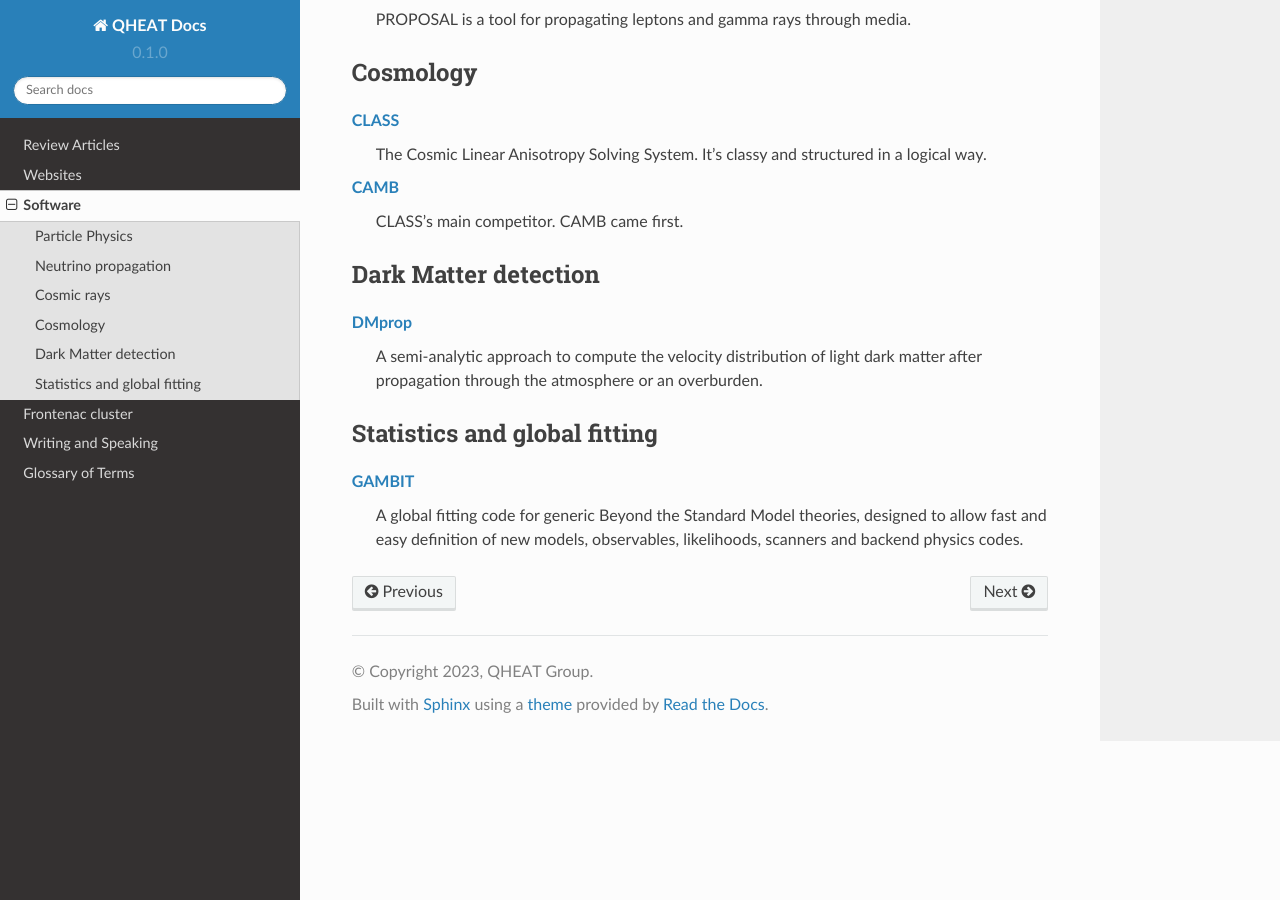
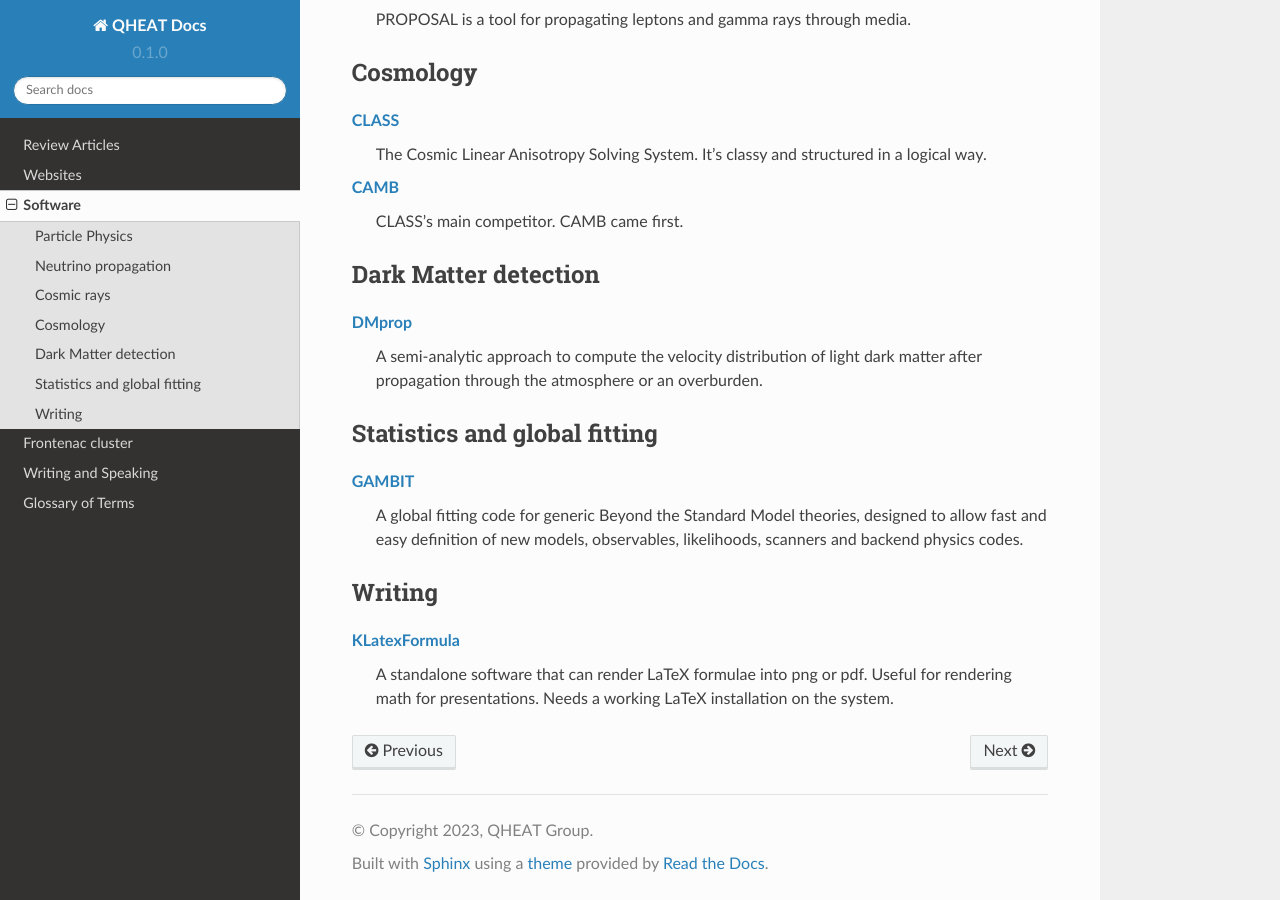
Before and after one commit to aaronvincent/QHEAT, a Sphinx documentation site: the page built from docs/source/software.rst, in a window 1280 px wide and 900 px high, scrolled down 878 px. Built offline with Sphinx 7.4.7 and the Read the Docs theme 2.0.0, drawn with Linux system fonts in a browser that asks for light colours.

Commit message:
Added KLatex to software

```diff
--- a/docs/source/software.rst
+++ b/docs/source/software.rst
@@ -53,3 +53,11 @@ Statistics and global fitting
 
 `GAMBIT <https://gambit.hepforge.org>`_
     A global fitting code for generic Beyond the Standard Model theories, designed to allow fast and easy definition of new models, observables, likelihoods, scanners and backend physics codes.
+
+Writing
+-------
+
+`KLatexFormula <https://klatexformula.sourceforge.io>`_
+    A standalone software that can render LaTeX formulae into png or pdf. Useful
+    for rendering math for presentations. Needs a working LaTeX installation on
+    the system.
```
